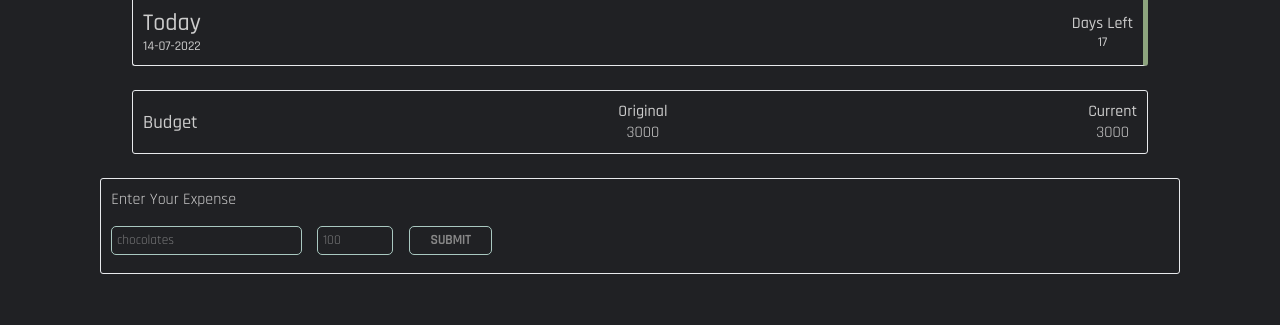
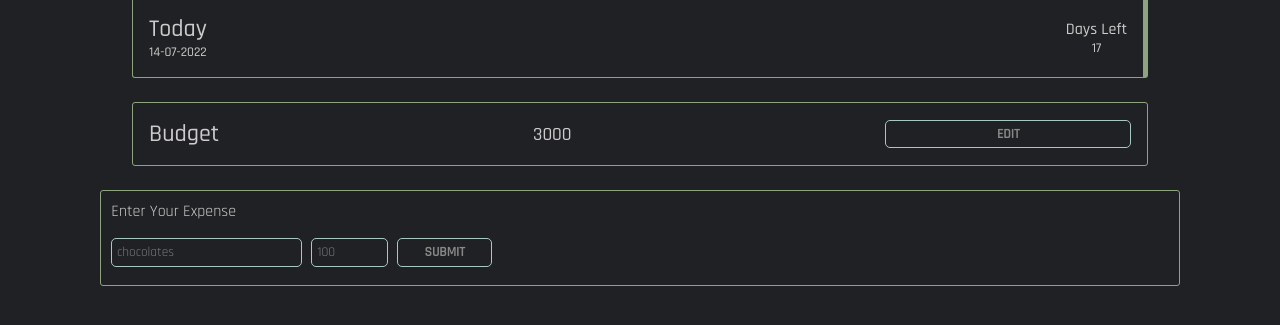
Before and after one commit to Aditi002-holo/expense-tracker, a plain HTML site: page index.html in a window 1280 px wide. Shown: the part 97-422 px from the top of the page. Drawn offline with Linux system fonts and the light colour scheme; a web font is replaced by a local one.

Commit message:
add edit budget button

```diff
--- a/index.html
+++ b/index.html
@@ -29,15 +29,9 @@
         </section>
 
         <section class="budget-section">
-            <h3>budget</h3>
-            <div class="budget-container original">
-                <h4>Original</h4>
-                <p>3000</p>
-            </div>
-            <div class="budget-container current">
-                <h4>Current</h4>
-                <p>3000</p>
-            </div>
+            <h2>budget</h2>
+            <h3>3000</h3>
+            <button type="submit" class="edit-budget">edit</button>
         </section>
 
         <section class="main-section">
--- a/style.css
+++ b/style.css
@@ -42,8 +42,31 @@ section {
     align-items: center;
     margin: 0 auto;
     padding: 10px;
-    border: 0.1rem solid #E8EAED;
+    border: 0.1rem solid #8DA47E;
     border-radius: 3px;
+}
+
+.date-record, .budget-section {
+    padding: 1rem;
+}
+
+button {
+    width: 25%;
+    cursor: pointer;
+    padding: 0.3rem;
+    color: #888;
+    text-transform: uppercase;
+    border: 0.1px solid #A9C8C0;
+    background-color: inherit;
+    font-family: inherit;
+    font-weight: bold;
+    border-radius: 5px;
+}
+
+button:hover {
+    border: 0.1px solid #ccc;
+    background-color:  #A9C8C0;
+    color: #222;
 }
 
 .budget-section {
@@ -92,7 +115,7 @@ input::placeholder {
     width: 20%;
 }
 
-.submit-btn {
+/* .submit-btn {
     width: 22%;
     cursor: pointer;
     padding: 0.3rem;
@@ -103,10 +126,10 @@ input::placeholder {
     font-family: inherit;
     font-weight: bold;
     border-radius: 5px;
-}
+} */
 
-.submit-btn:hover {
+/* .submit-btn:hover {
     border: 0.1px solid #ccc;
     background-color:  #A9C8C0;
     color: #222;
-}
+} */
```
